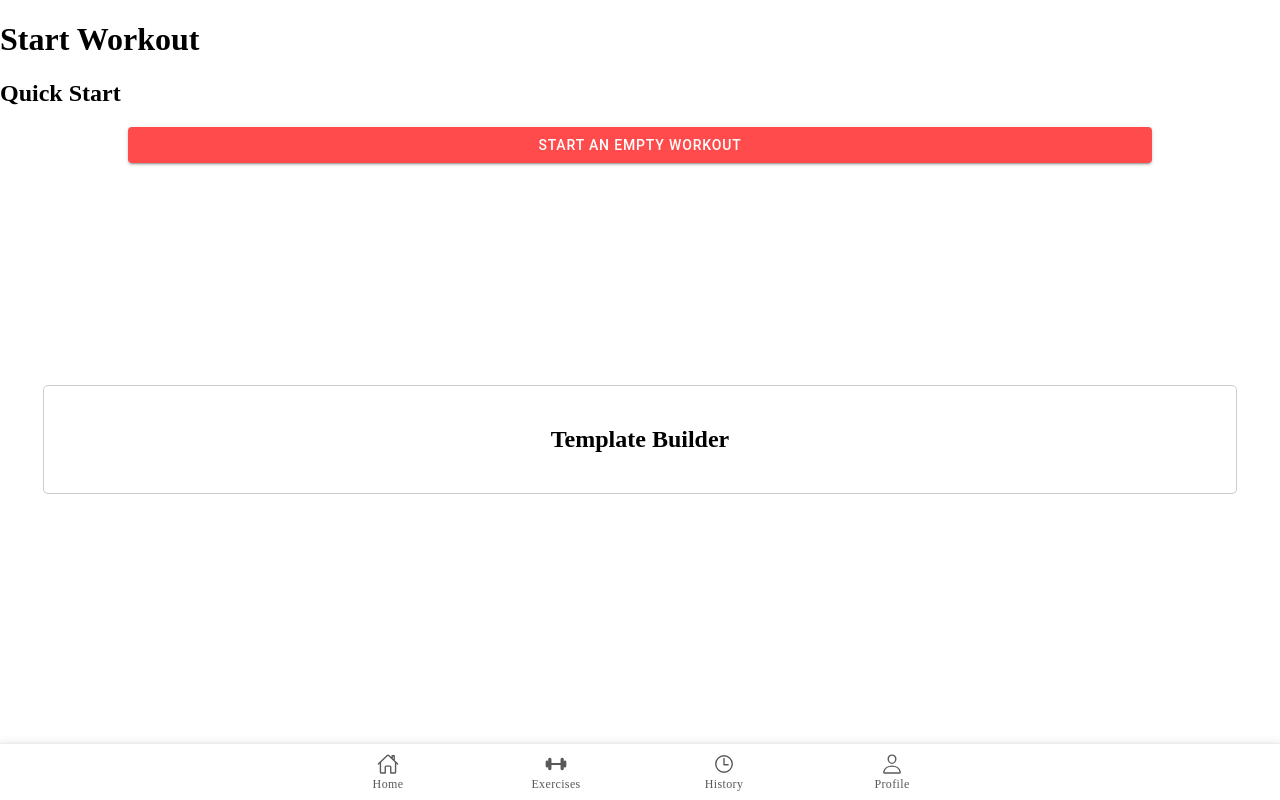
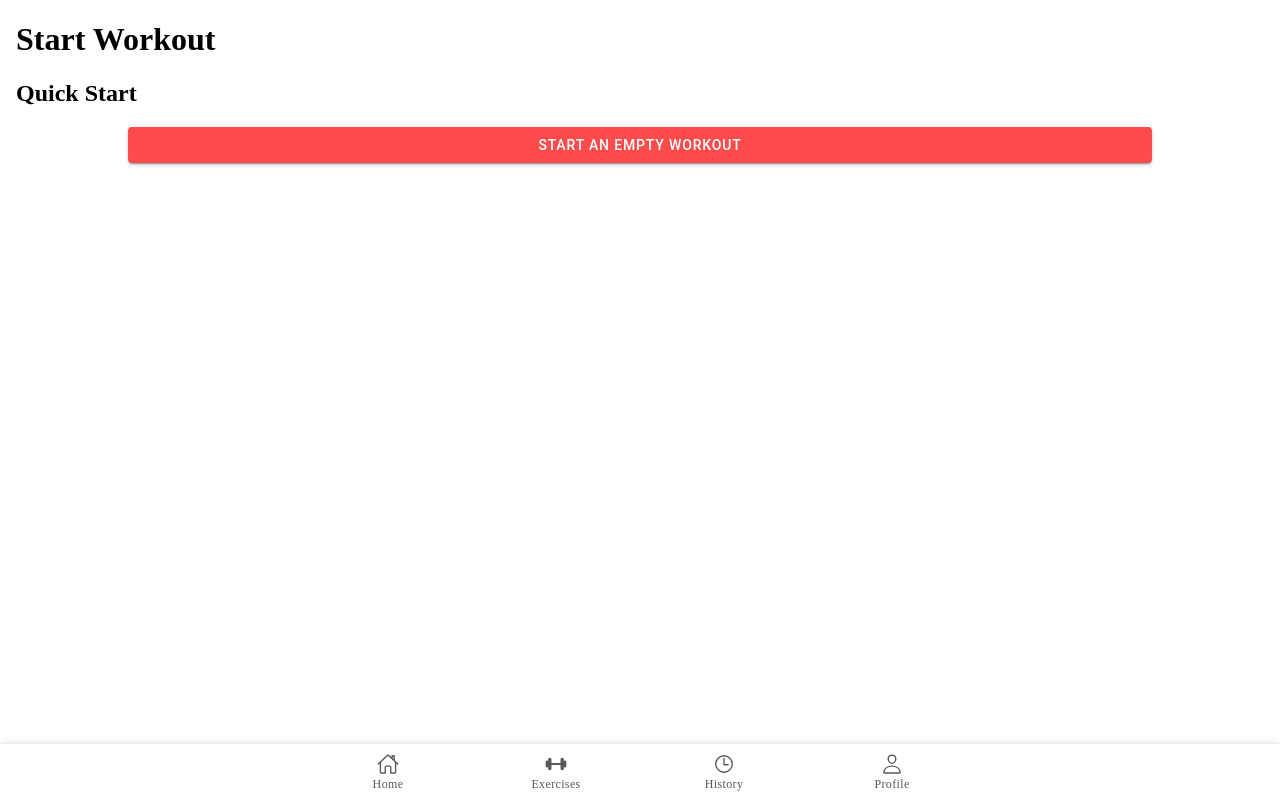
Before and after one commit to CSE437s/semester-project-group-8, a React (Vite) app in the folder LiftingApp/: page /Homepage in a window 1280 px wide. Built offline with nearby package versions, Linux system fonts and the light colour scheme; no server answers.

Commit message:
adding some padding

```diff
--- a/LiftingApp/src/components/Exercises.tsx
+++ b/LiftingApp/src/components/Exercises.tsx
@@ -1,11 +1,27 @@
-import React from 'react';
-import { IonPage, IonSearchbar, IonHeader, IonToolbar, IonTitle, IonContent, IonFooter, IonTabBar, IonButton, IonTabButton, IonIcon, IonItem, IonLabel, IonText } from '@ionic/react';
+import React, { useState, useEffect } from 'react';
+import { IonPage, IonSearchbar, IonHeader, IonToolbar, IonList, IonContent, IonFooter, IonTabBar, IonButton, IonTabButton, IonIcon, IonItem, IonLabel, IonText } from '@ionic/react';
 import { homeOutline, createOutline, barbell, personOutline, timeOutline } from 'ionicons/icons';
 import { useHistory } from 'react-router';
 
 const Exercises: React.FC = () => {
     console.log("Exercise page called");
     const history = useHistory();
+    const [exercises, setExercises] = useState([]);
+
+    const apiUrl = import.meta.env.VITE_BACKEND_URL || 'http://localhost:3000';
+    useEffect(() => {
+        fetch(`${apiUrl}/getlifts`, {
+            method: 'GET',
+            headers: {
+                'Content-Type': 'application/json',
+            },
+        })
+        .then(response => response.json())
+        .then(data => {
+            setExercises(data);
+        })
+        .catch(error => console.error('Fetch error:', error));
+    }, []);
 
     return (
         <IonPage>
@@ -15,6 +31,16 @@ const Exercises: React.FC = () => {
                 </IonText>
 
                 <IonSearchbar></IonSearchbar>
+
+                <div className='exercises-container'>
+                <IonList>
+                    {exercises.map((exercise) => (
+                        <IonItem key={exercise.lift_id}>
+                            {exercise.lift_name}
+                        </IonItem>
+                    ))}
+                </IonList>
+        </div>
 
             </div>
 
--- a/LiftingApp/src/components/NavHomeForm.css
+++ b/LiftingApp/src/components/NavHomeForm.css
@@ -1,3 +1,7 @@
+h1, h2 {
+  padding-left: 16px;
+}
+
 .start-workout-text {
     margin-bottom: 0;
 }
--- a/LiftingApp/src/components/NavHomeForm.tsx
+++ b/LiftingApp/src/components/NavHomeForm.tsx
@@ -16,8 +16,8 @@ function NavHomeForm() {
                     <h1>Start Workout</h1>
                 </IonText>
 
-                <IonText className="quick-start-label">
-                    <h2>Quick Start</h2>
+                <IonText className="ion-padding quick-start-label">
+                    <h2 className='ion-padding-start'>Quick Start</h2>
                 </IonText>
 
                 <IonButton className="start-empty-workout-button" onClick={() => history.push('/StartWorkout')}>
@@ -25,14 +25,16 @@ function NavHomeForm() {
                 </IonButton>
             </div>
 
+            {/*
             <div className="template-history-container">
               <div className="template-builder">
                 <IonText>
                   <h2>Template Builder</h2>
-                  {/* Content for template builder */}
+                  Content for template builder
                 </IonText>
               </div>
             </div>
+            */}
 
                 <IonFooter>
                     <IonTabBar>
```
